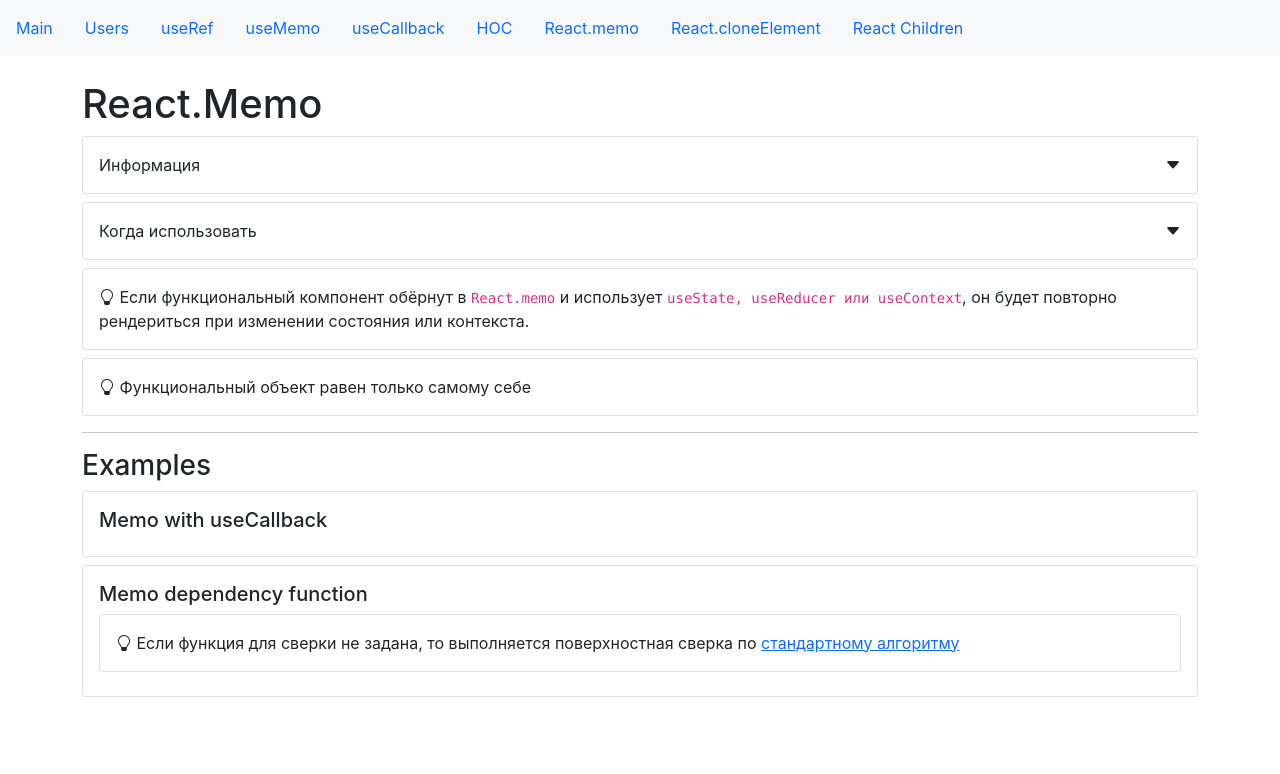
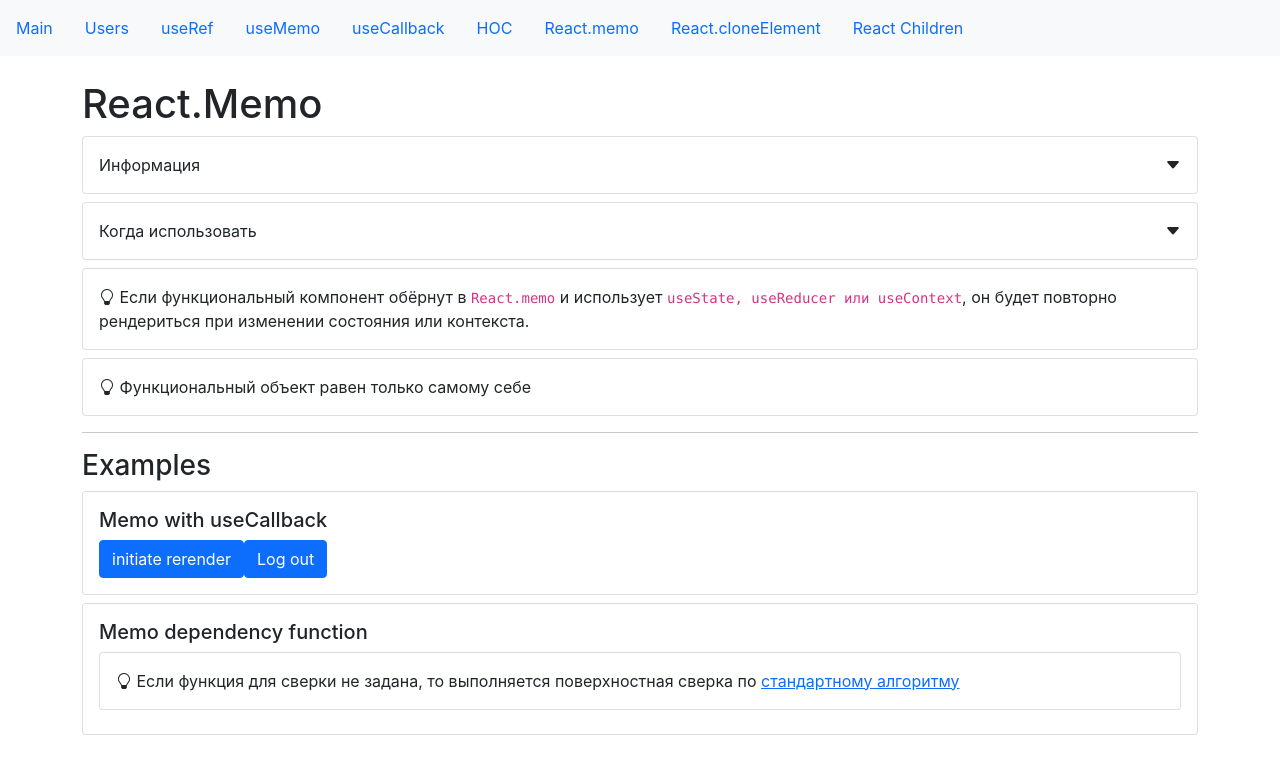
Before and after one commit to fatevector/advanced-hooks, a React (Create React App) app: page /memo in a window 1280 px wide. Shown: the top 774 px of the page. Built offline with nearby package versions, Linux system fonts and the light colour scheme.

Commit message:
add React.memo()

```diff
--- a/src/app/components/examples/memo/memoWithUseCallbackExample.jsx
+++ b/src/app/components/examples/memo/memoWithUseCallbackExample.jsx
@@ -1,5 +1,44 @@
+import React, { useCallback, useEffect, useState } from "react";
+import PropTypes from "prop-types";
+
+const LogOutButton = ({ onLogOut }) => {
+    useEffect(() => {
+        console.log("render LogOutButton");
+    });
+    return (
+        <button className="btn btn-primary" onClick={onLogOut}>
+            Log out
+        </button>
+    );
+};
+
+LogOutButton.propTypes = {
+    onLogOut: PropTypes.func
+};
+
+const areEqual = (prevState, nextState) => {
+    if (prevState.onLogOut !== nextState.onLogOut) return false;
+    return true;
+};
+
+const MemoizatedLogOutButton = React.memo(LogOutButton, areEqual);
+
 const MemoWithUseCallbackExample = (props) => {
-    return null;
+    const [state, setState] = useState(false);
+    const handleLogOut = useCallback(() => {
+        localStorage.removeItem("auth");
+    }, []);
+    return (
+        <>
+            <button
+                className="btn btn-primary"
+                onClick={() => setState(!state)}
+            >
+                initiate rerender
+            </button>
+            <MemoizatedLogOutButton onLogOut={handleLogOut} />
+        </>
+    );
 };
 
 export default MemoWithUseCallbackExample;
```
